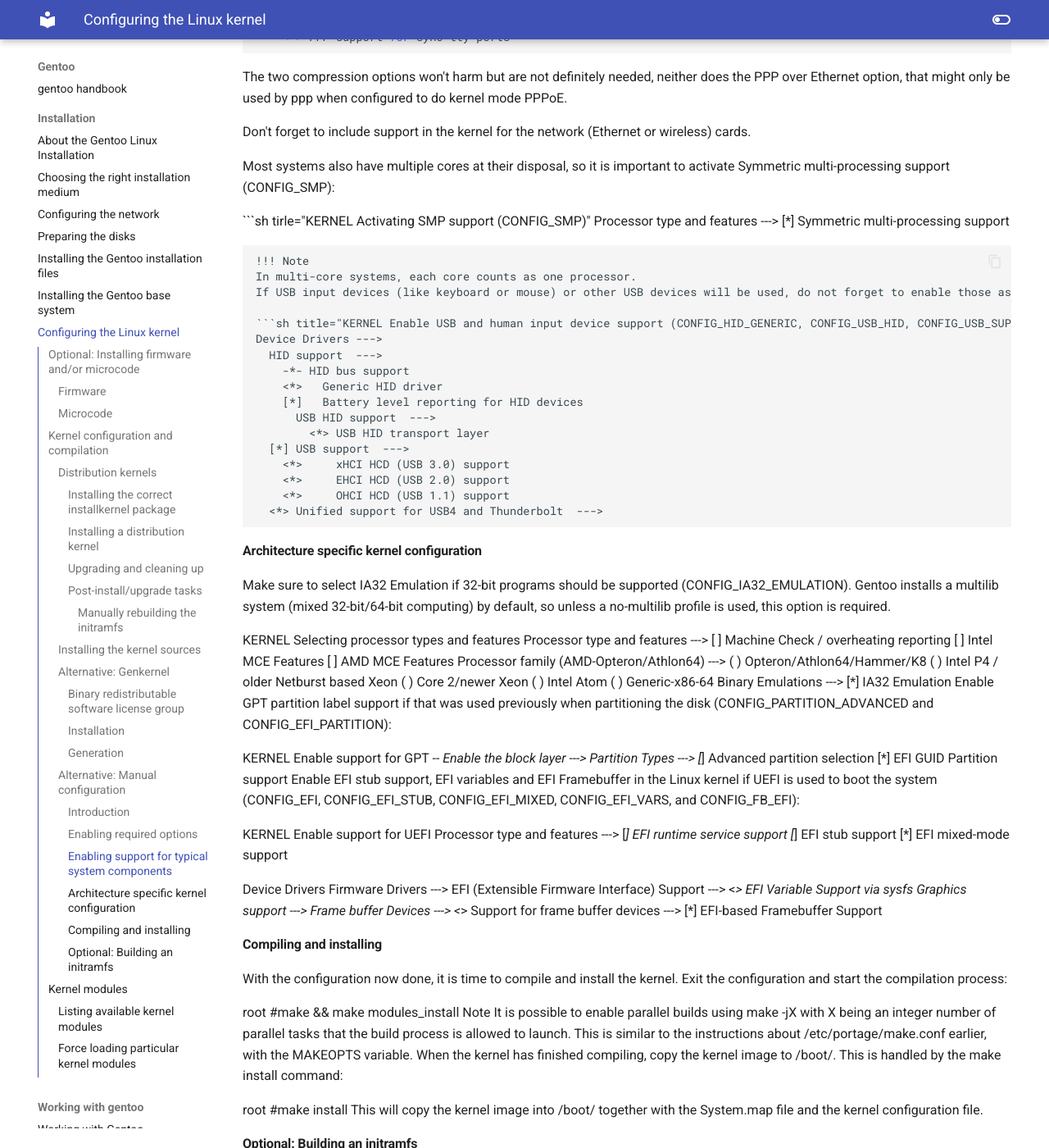
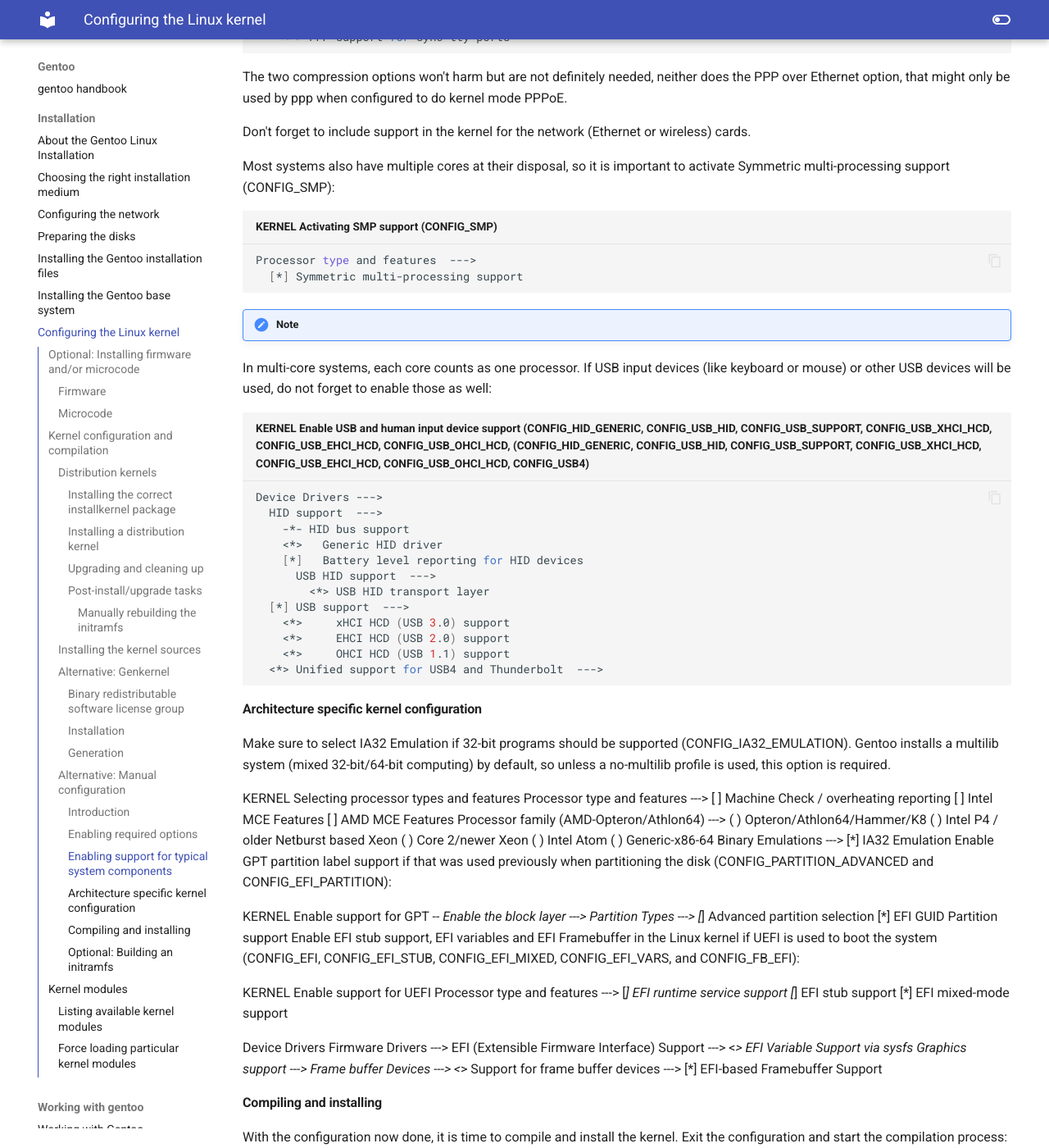
Before and after one commit to floviken/mkdocs, an MkDocs documentation site: the page built from docs/gentoo/installation/07-Configuring the linux kernel.md, in a window 1280 px wide and 1400 px high, scrolled down 8694 px. Shown: the whole window at 82% size. Built offline with MkDocs 1.6.1 and Material for MkDocs 9.7.7, drawn with Linux system fonts in a browser that asks for light colours.

Commit message:
Update 07-Configuring the linux kernel.md

````diff
--- a/docs/gentoo/installation/07-Configuring the linux kernel.md
+++ b/docs/gentoo/installation/07-Configuring the linux kernel.md
@@ -316,7 +316,7 @@
 
 Most systems also have multiple cores at their disposal, so it is important to activate Symmetric multi-processing support (CONFIG_SMP):
 
-```sh tirle="KERNEL Activating SMP support (CONFIG_SMP)"
+```sh title="KERNEL Activating SMP support (CONFIG_SMP)"
 Processor type and features  --->
   [*] Symmetric multi-processing support
 ```
````
